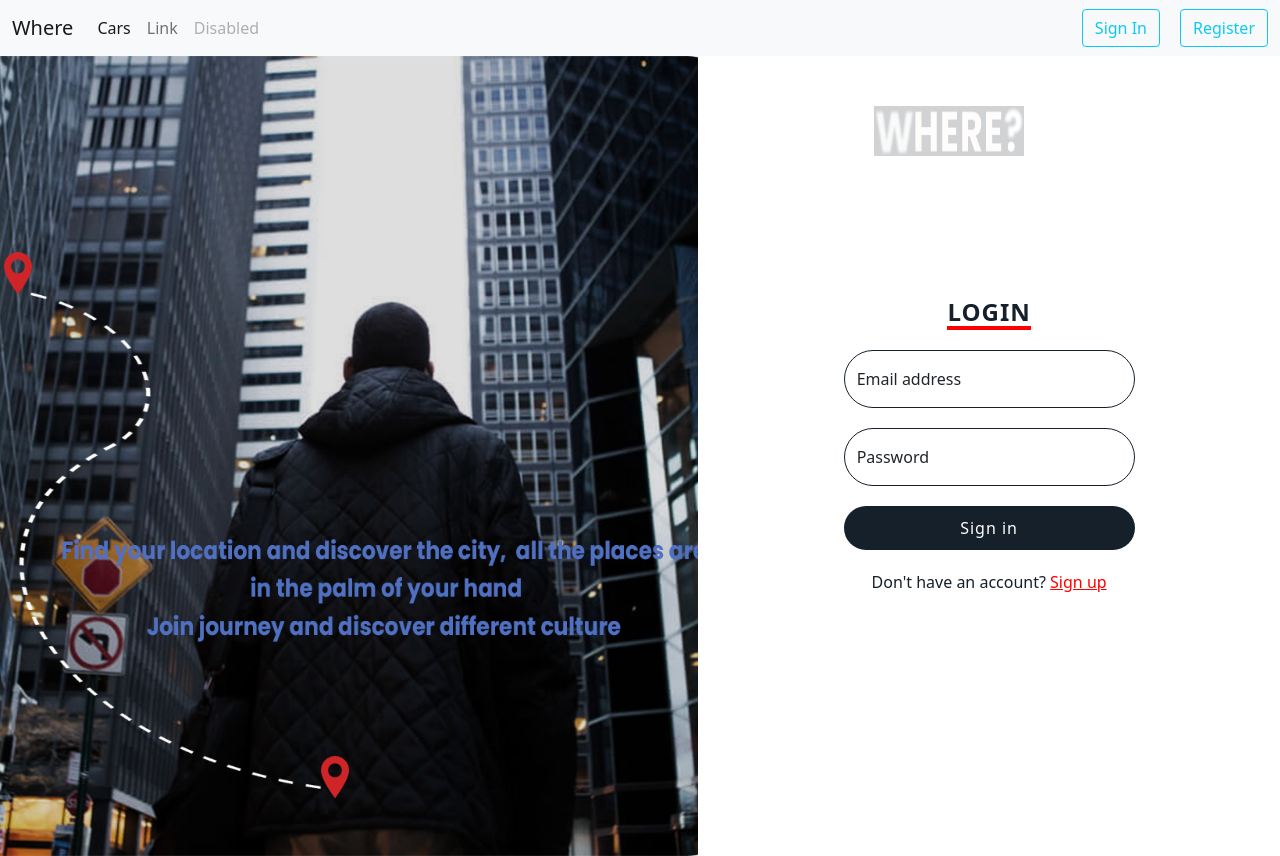
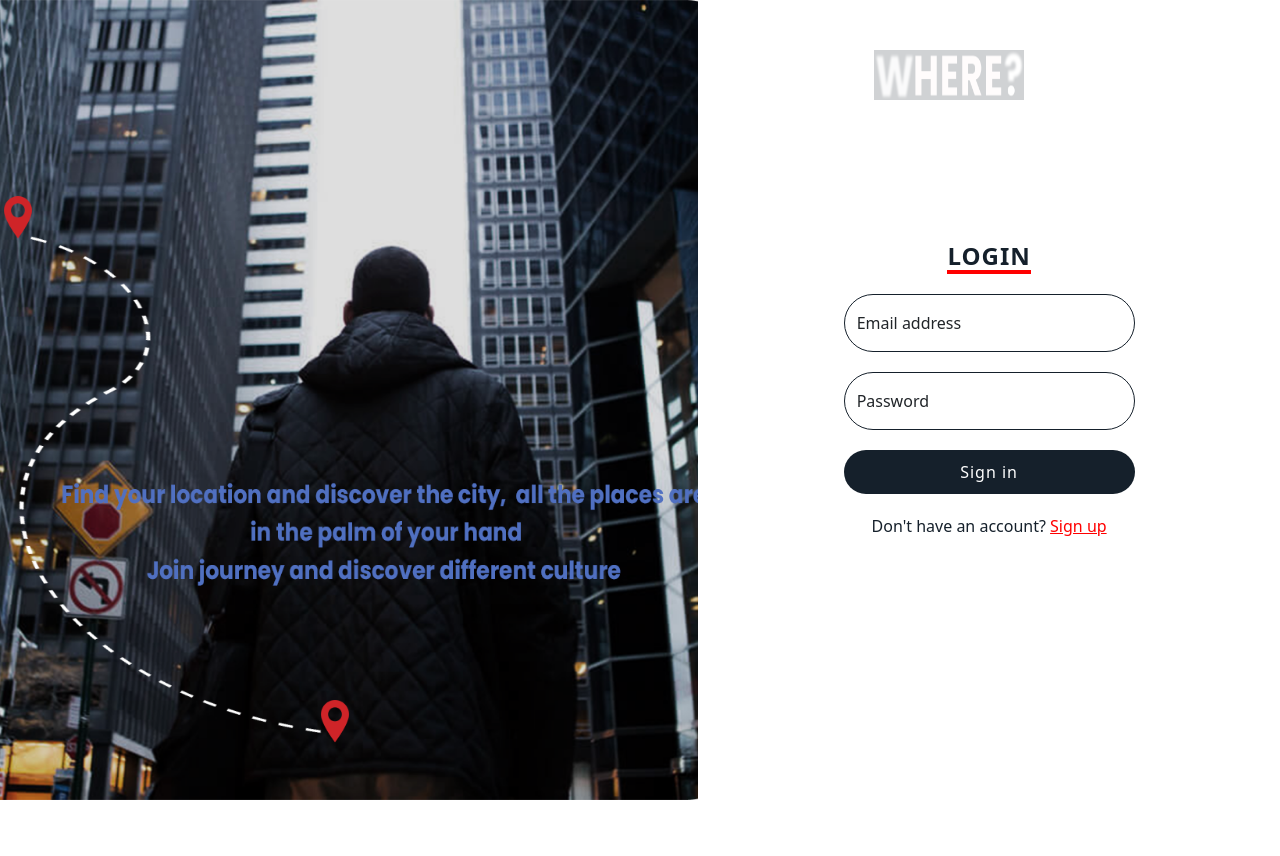
Before and after one commit to OnurAkkepenekk/Where-Frontend, an Angular app: page / in a window 1280 px wide. After the commit the page ends 800 px from the top, so only its background shows below. Built offline with nearby package versions, Linux system fonts and the light colour scheme.

Commit message:
Update app.component.html

```diff
--- a/src/app/app.component.html
+++ b/src/app/app.component.html
@@ -1,4 +1,3 @@
 <div>
-  <app-navi></app-navi>
   <router-outlet></router-outlet>
 </div>
```
